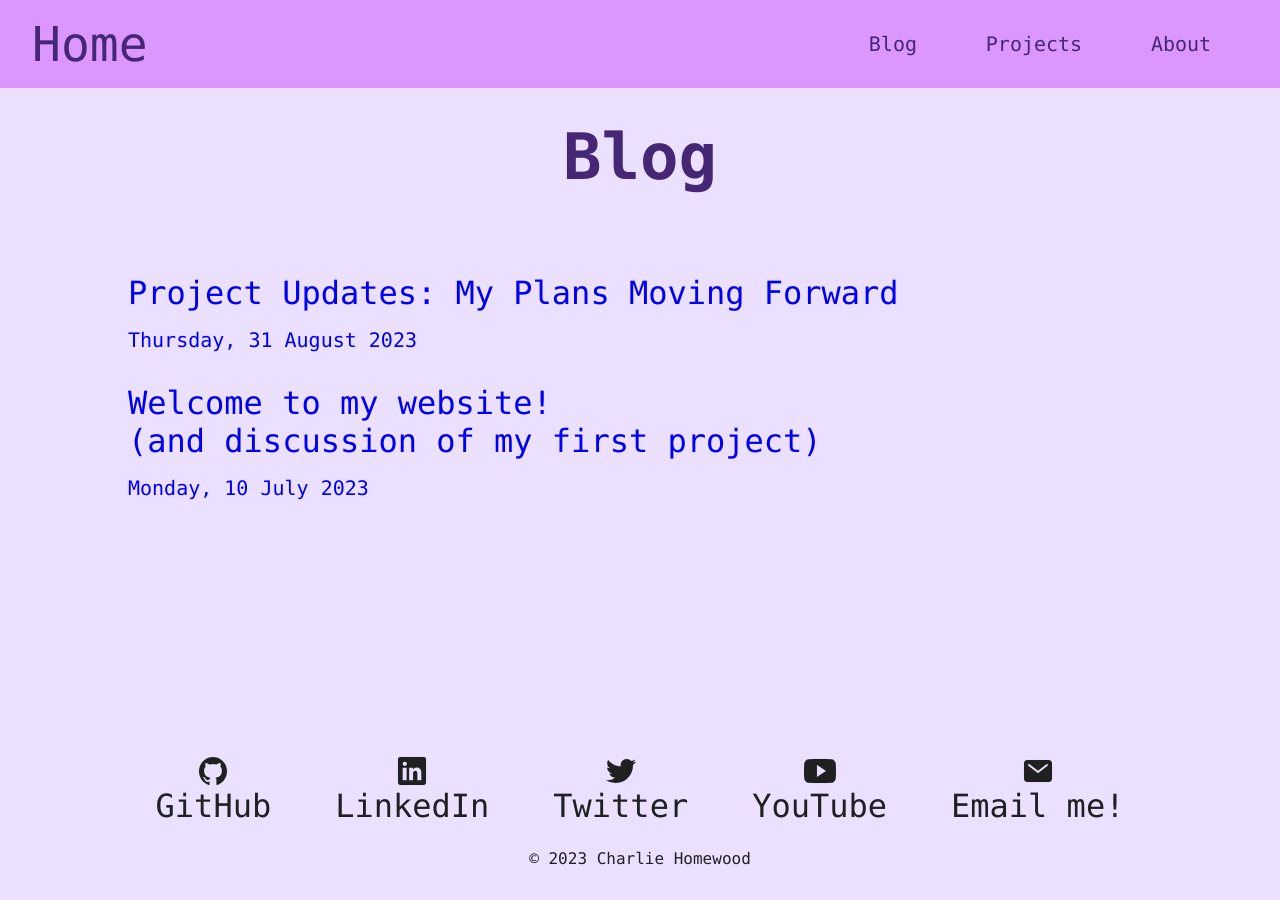
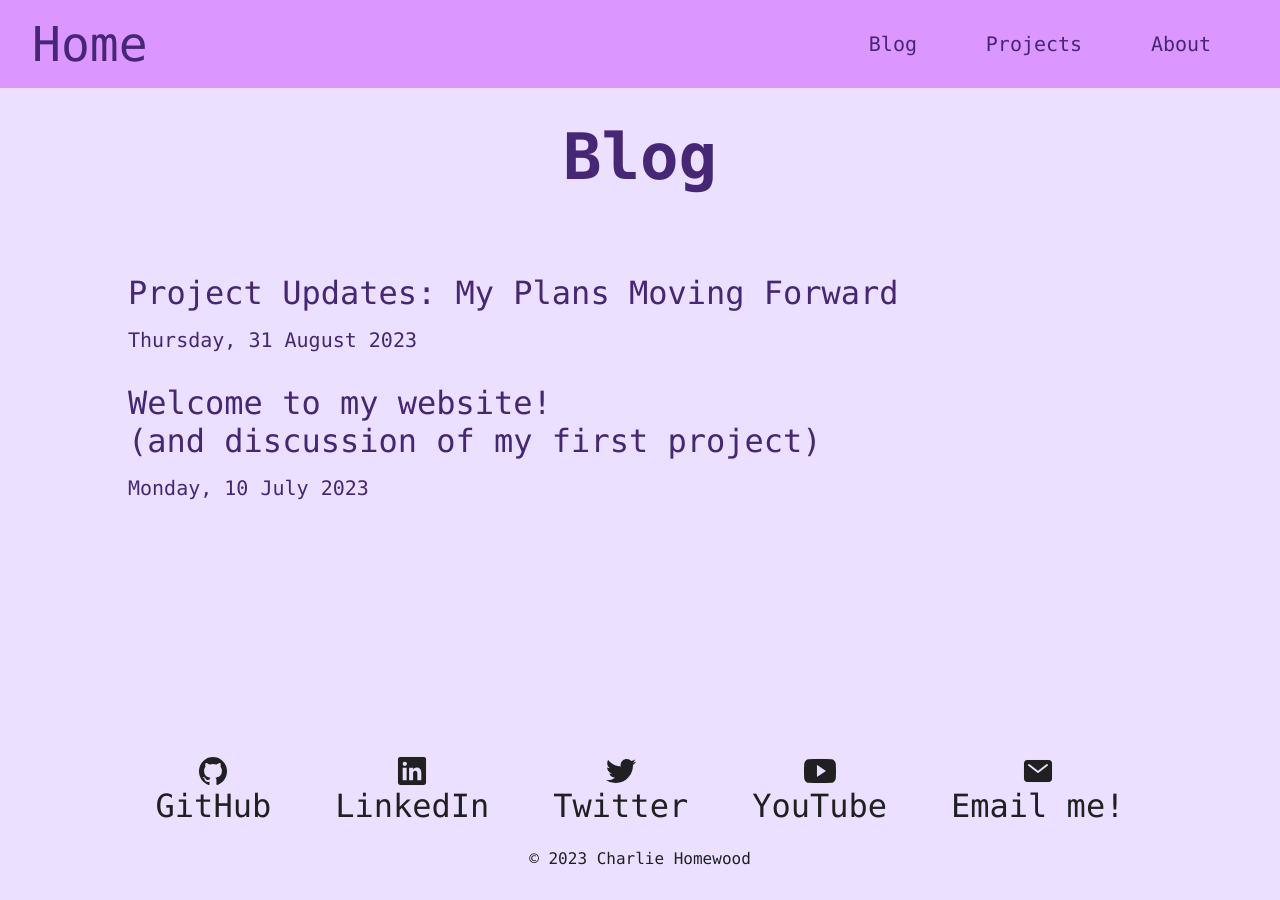
Before and after one commit to CharlieHomewood/website, a Jekyll site: the page built from _pages/blog.html, in a window 1280 px wide. Built offline with Jekyll 4.4.1, drawn with Linux system fonts in a browser that asks for light colours.

Commit message:
19/09/2023 commit

```diff
--- a/assets/css/main.css
+++ b/assets/css/main.css
@@ -297,6 +297,7 @@
 #blog-title {
   margin: 0;
   font-size: clamp(1.5rem, -0.875rem + 8.333vw, 2rem);
+  text-decoration: none;
 }
 
 #blog-date {
@@ -427,12 +428,11 @@
   font-size: clamp(1rem, -0.875rem + 8.333vw, 1.75rem);
 }
 
-#about-body a {
-  text-decoration: none;
-  color: rgba(13, 130, 63, 255);
+/* posts/projects and blogs */
+
+a:link {
+  color: inherit;
 }
-
-/* posts/projects and blogs */
 
 #centered-image {
   display: inline-flex;
```
